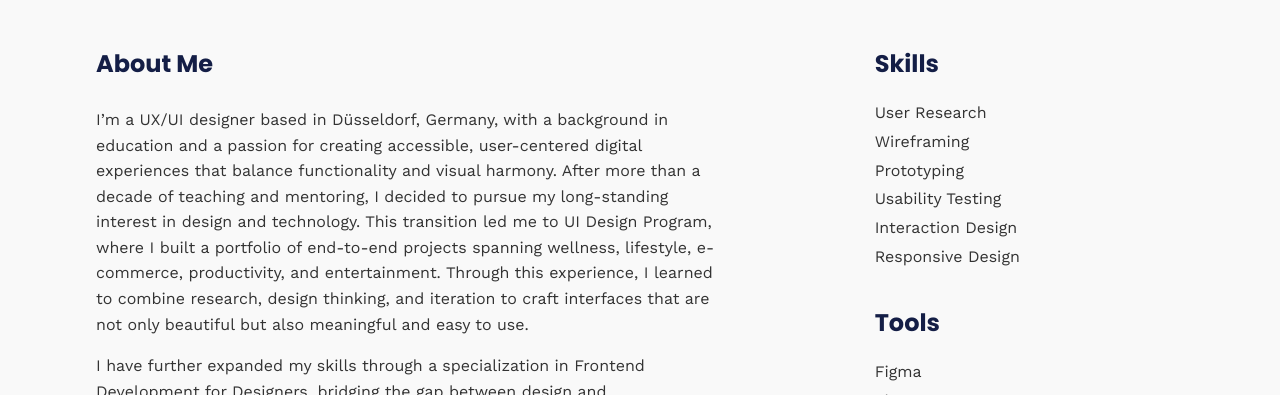
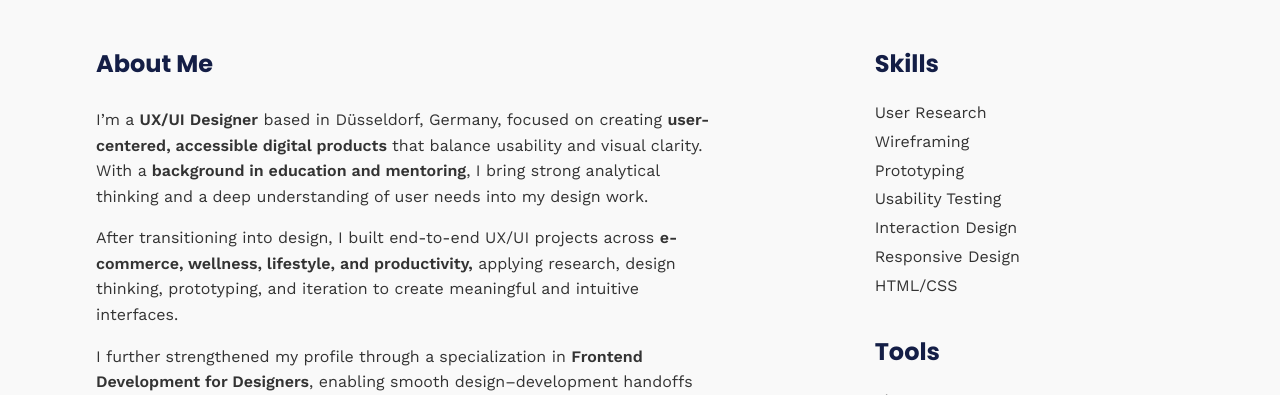
Before and after one commit to natalia-al-shevchik/portfolio_site_natalia_shevchik, a plain HTML site: page about.html in a window 1280 px wide. Shown: the part 389-784 px from the top of the page. Drawn offline with nearby package versions, Linux system fonts and the light colour scheme.

Commit message:
Update about.html

```diff
--- a/about.html
+++ b/about.html
@@ -79,29 +79,26 @@
         <div class="about-text-cv">
           <h1>About Me</h1>
           <p>
-            I’m a UX/UI designer based in Düsseldorf, Germany, with a background
-            in education and a passion for creating accessible, user-centered
-            digital experiences that balance functionality and visual harmony.
-            After more than a decade of teaching and mentoring, I decided to
-            pursue my long-standing interest in design and technology. This
-            transition led me to UI Design Program, where I built a portfolio of
-            end-to-end projects spanning wellness, lifestyle, e-commerce,
-            productivity, and entertainment. Through this experience, I learned
-            to combine research, design thinking, and iteration to craft
-            interfaces that are not only beautiful but also meaningful and easy
-            to use.
+            I’m a <strong>UX/UI Designer</strong> based in Düsseldorf, Germany, focused on
+            creating <strong>user-centered, accessible digital products</strong> that balance
+            usability and visual clarity. With a <strong>background in education and
+            mentoring</strong>, I bring strong analytical thinking and a deep
+            understanding of user needs into my design work.
           </p>
 
           <p>
-            I have further expanded my skills through a specialization in
-            Frontend Development for Designers, bridging the gap between design
-            and development. My goal is to create designs that translate
-            seamlessly into functional, responsive digital products. When I’m
-            not designing, I enjoy exploring creative projects, learning new
-            tools, and finding inspiration in everyday interactions — because
-            great design starts with understanding people. Being fluent in
-            English, German, Spanish, French and Russian is an additional bonus,
-            as it allows me to thrive in a multi-national environment.
+            After transitioning into design, I built end-to-end UX/UI projects
+            across <strong>e-commerce, wellness, lifestyle, and productivity,</strong> applying
+            research, design thinking, prototyping, and iteration to create
+            meaningful and intuitive interfaces.
+          </p>
+
+          <p>
+            I further strengthened my profile through a specialization in
+            <strong>Frontend Development for Designers</strong>, enabling smooth
+            design–development handoffs and responsive, implementation-ready
+            designs. Fluent in <strong>English, German, Spanish, French, and Russian,</strong> I
+            thrive in international, cross-functional teams.
           </p>
 
           <div id="cv-button">
@@ -124,6 +121,7 @@
               <li>Usability Testing</li>
               <li>Interaction Design</li>
               <li>Responsive Design</li>
+              <li>HTML/CSS</li>
             </ul>
           </div>
 
@@ -136,6 +134,7 @@
               <li>Canva</li>
               <li>Google Forms</li>
               <li>Notion</li>
+              <li>Visual Studio Code</li>
             </ul>
           </div>
         </div>
```
